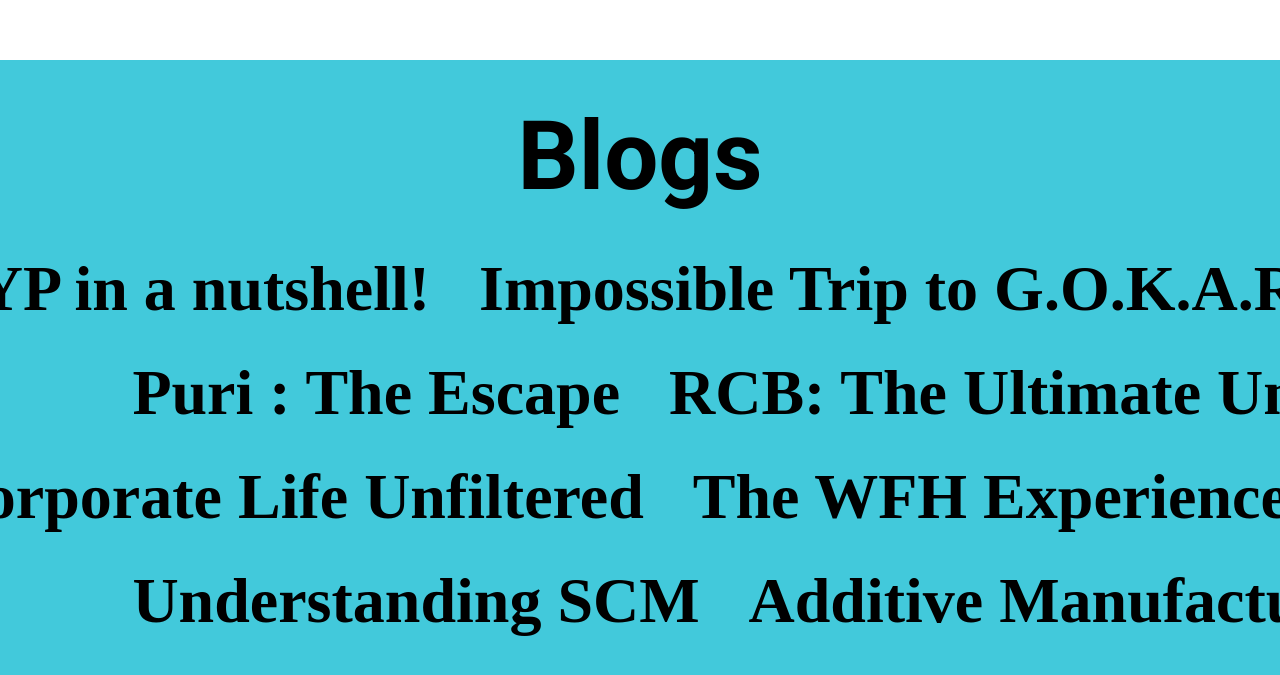
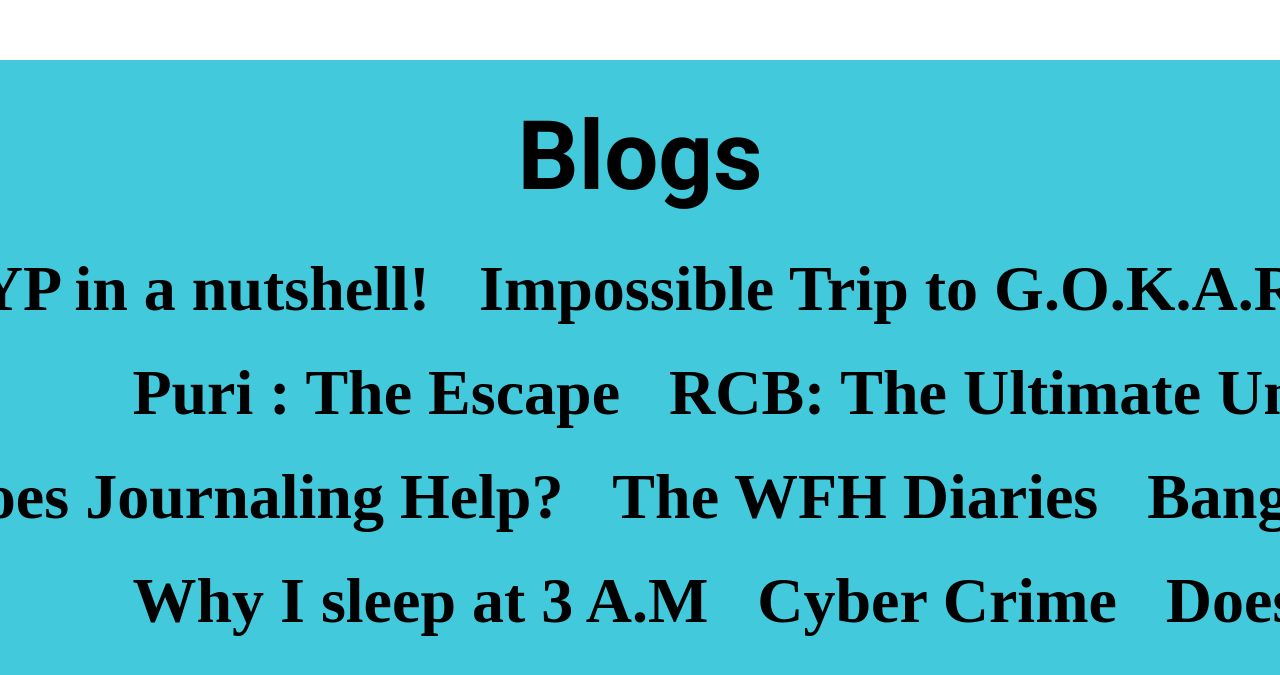
Before and after one commit to KLRama-1022/Website, a plain HTML site: page index.html in a window 1280 px wide. Shown: the part 2937-3612 px from the top of the page. Drawn offline with Linux system fonts and the light colour scheme.

Commit message:
blog links update
added few links and changed the names of the blogs

```diff
--- a/index.html
+++ b/index.html
@@ -91,7 +91,8 @@
                 <div class="skill-hexagon" data-skill="MySQL">MySQL</div>
                 <div class="skill-hexagon" data-skill="Azure DevOps">Azure DevOps</div>
                 <div class="skill-hexagon" data-skill="Procreate">Procreate</div>
-                <div class="skill-hexagon" data-skill="Matlab">Matlab</div>
+                <div class="skill-hexagon" data-skill="Spark">Spark</div>
+                <div class="skill-hexagon" data-skill="MATLAB">MATLAB</div>
             </div>
         </div>
     </div>
@@ -184,10 +185,14 @@
             <!-- Row 3 (Left to Right) -->
             <div class="blog-row left-to-right">
                 <div class="blog-card" data-color="#f2bd6d" onmouseover="changeColor(this)" onmouseout="resetColor()">
-                    <h4>Corporate Life Unfiltered</h4>
+                    <h4>
+                        <a href="https://klrama.medium.com/does-journaling-help-ed61be53f123" target="_blank" style="text-decoration: none; color: inherit;">
+                            Does Journaling Help?
+                        </a>
+                    </h4>
                 </div>
                 <div class="blog-card" data-color="#f2ab6d" onmouseover="changeColor(this)" onmouseout="resetColor()">
-                    <h4>The WFH Experience</h4>
+                    <h4>The WFH Diaries</h4>
                 </div>
                 <div class="blog-card" data-color="#f2956d" onmouseover="changeColor(this)" onmouseout="resetColor()">
                     <h4>Bangalore Unplugged</h4>
@@ -197,13 +202,13 @@
             <!-- Row 4 (Right to Left) -->
             <div class="blog-row right-to-left">
                 <div class="blog-card" data-color="#d36df2" onmouseover="changeColor(this)" onmouseout="resetColor()">
-                    <h4>Understanding SCM</h4>
+                    <h4>Why I sleep at 3 A.M</h4>
                 </div>
                 <div class="blog-card" data-color="#e96df2" onmouseover="changeColor(this)" onmouseout="resetColor()">
-                    <h4>Additive Manufacturing</h4>
+                    <h4>Cyber Crime</h4>
                 </div>
                 <div class="blog-card" data-color="#f26de5" onmouseover="changeColor(this)" onmouseout="resetColor()">
-                    <h4>Brave: Browse Boldly</h4>
+                    <h4>Does Journaling Help?</h4>
                 </div>
             </div>
         </div>
```
